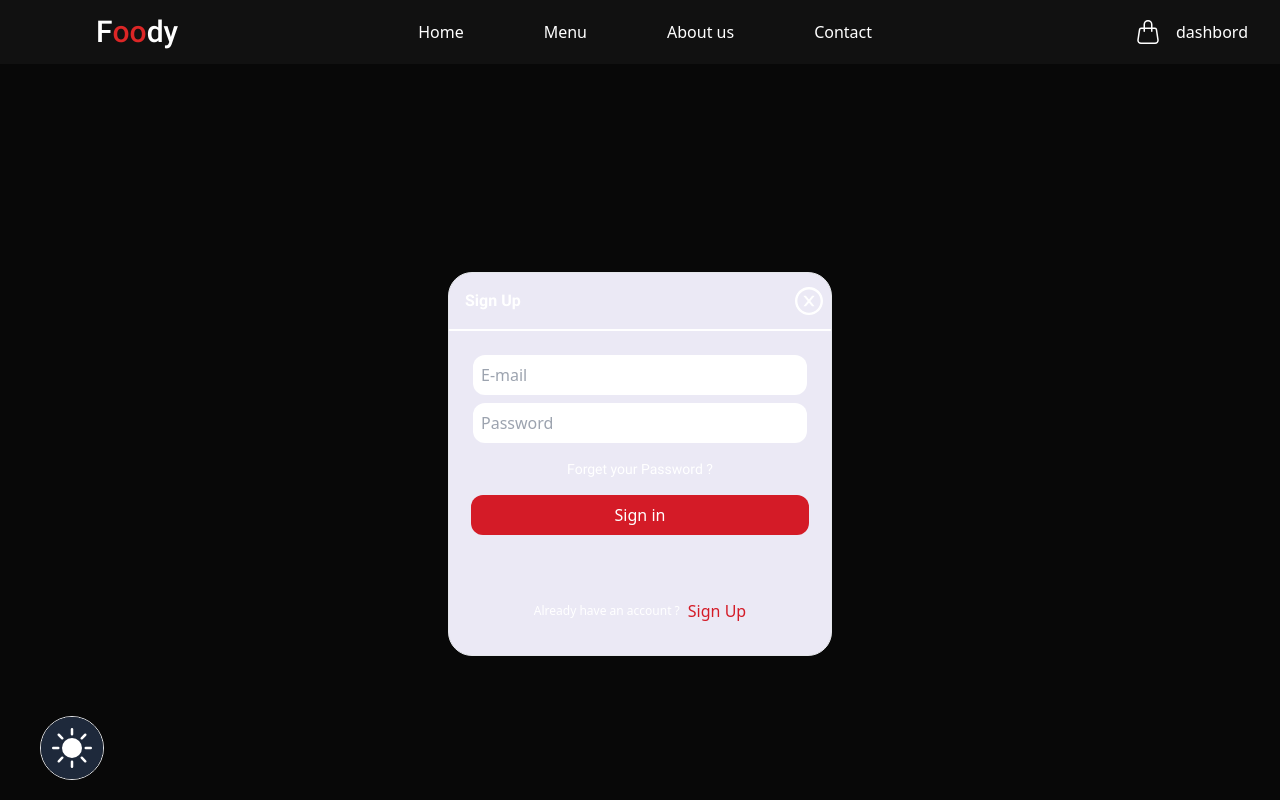
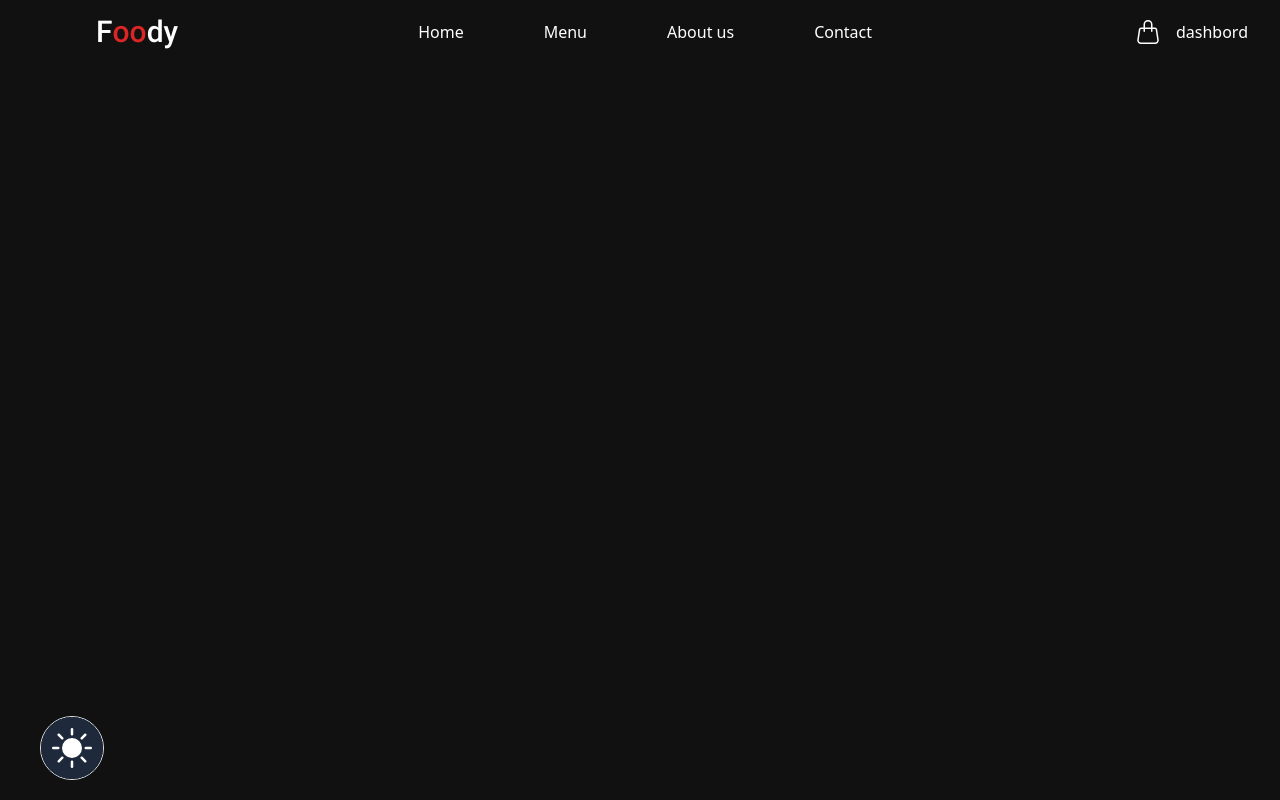
Before and after one commit to najmatn00/menu-resturant, a React (Vite) app: page /signUp in a window 1280 px wide. Built offline with nearby package versions, Linux system fonts and the light colour scheme.

Commit message:
fixed style

```diff
--- a/index.html
+++ b/index.html
@@ -2,9 +2,9 @@
 <html lang="en">
   <head>
     <meta charset="UTF-8" />
-    <link rel="icon" type="image/svg+xml" href="/vite.svg" />
+    <link rel="icon" type="image/svg+xml" href="/src/assets/img/pizza2.png" />
     <meta name="viewport" content="width=device-width, initial-scale=1.0" />
-    <title>Vite + React</title>
+    <title>menu resturent</title>
   </head>
   <body>
     <div id="root"></div>
--- a/src/header/header.jsx
+++ b/src/header/header.jsx
@@ -74,7 +74,7 @@ const Header = () => {
             <div className="md:hidden flex flex-end w-full ">
                 <AiOutlineMenu onClick={menuClickHandler} className="w-6 h-6 mr-1"/>
             </div>
-        {!IsLogin() && <Button click={clickHandler}  textColor={" text-white"} >Sign In</Button>
+            {!IsLogin() && <Button click={clickHandler} classCss="border px-4 rounded-3xl bg-[#D41B27]  text-sm dark:border-0  shadow-md shadow-red-600"  textColor={" text-white"} >Sign In</Button>
             }
         <div className=" hidden md:block">
         {IsLogin() && <NavLink to='/dashbord' >dashbord</NavLink>}
--- a/src/routes.jsx
+++ b/src/routes.jsx
@@ -26,7 +26,7 @@ let routes = [
         {path:"acount",element:<Acounts/>},
     ]},
     {path:"/signIn",element:<SignInPage/>},
-    {path:"/signUp",element:<SignUp/>},
+    // {path:"/signUp",element:<SignUp/>},
 
 
 ];
--- a/src/signup/signIn.jsx
+++ b/src/signup/signIn.jsx
@@ -1,17 +1,23 @@
 import { useState } from 'react';
 import { Link, useNavigate } from "react-router-dom";
 import { AiOutlineCloseCircle } from 'react-icons/ai';
+import SignUp from './signUp';
 const SignIn = ({closeHandler}) => {
+    // true => sign-in
+    // false => sign-up
+    let [choice,setChoice] = useState(true)
     let clickHandlerClose=()=>{
         closeHandler(false)
     }
-    let navigate=useNavigate();
+
     let clickHandlerbutton=()=>{
-        navigate("signUp");
+        // navigate("signUp");
+        setChoice(!choice)
     }
     return (<>
 
-    <div className="bg-transparant-black flex justify-center items-center h-screen w-screen fixed top-16 left-0 ">
+    {choice ?
+    (<div className="bg-transparant-black flex justify-center items-center h-screen w-screen fixed top-16 left-0 ">
     <div className=" border bg-[#EBE9F5] dark:bg-gray-600 dark:border-0 w-96 h-96 rounded-3xl">
     <div className="flex items-center">
     <p className="Robt_bold m-4">Sign In</p>
@@ -29,13 +35,15 @@ const SignIn = ({closeHandler}) => {
     <button className="bg-[#D41B27] text-white  py-2 mt-4 rounded-xl px-36">Sign in</button>
     </div>
     <div className="flex items-center mt-16 justify-center gap-2">
-    <p className="Robat_regular text-xs   ">Already have an account ? </p>
+    <p className="Robat_regular text-xs   ">Don't have an account? </p>
     {/* <Button textColor={"text-white"} color={" bg-[#D41B27]"}>sign up</Button> */}
     <button onClick={clickHandlerbutton} className='text-[#D41B27] '>Sign Up</button>
     </div>
     </div>
 
-    </div>
+    </div> ):
+    <SignUp handller={clickHandlerbutton} HandlerClose={clickHandlerClose}/>
+    }
     </> );
 }
 
--- a/src/signup/signUp.jsx
+++ b/src/signup/signUp.jsx
@@ -1,27 +1,27 @@
 import { AiOutlineCloseCircle } from 'react-icons/ai';
-const SignUp = () => {
+const SignUp = ({handller,HandlerClose}) => {
     return ( <>
-    <div className=" flex justify-center items-center h-screen w-screen fixed top-16 left-0 bg-transparant-black ">
-    <div className=" border bg-[#EBE9F5] w-96 h-96 rounded-3xl">
+    <div className="bg-transparant-black flex justify-center items-center h-screen w-screen fixed top-16 left-0 ">
+    <div className=" border bg-[#EBE9F5] dark:bg-gray-600 dark:border-0 w-96 h-96 rounded-3xl">
     <div className="flex items-center">
-    <p className="Robt_bold m-4">Sign Up</p>
+    <p className="Robt_bold m-4">sign-up</p>
     <div className="ml-64">
-        <AiOutlineCloseCircle className='w-8 h-8'/>
+        <AiOutlineCloseCircle onClick={HandlerClose} className='w-8 h-8'/>
     </div>
     </div>
     <div className="w-full h-0.5 bg-white"></div>
     <div className="flex flex-col gap-2 mx-6 ">
     <input className="mt-6 py-2 rounded-xl px-2" type="text" placeholder="E-mail" />
     <input className="py-2 rounded-xl px-2" type="text" placeholder="Password" />
+    <input className="py-2 rounded-xl px-2" type="text" placeholder="repeat Password" />
     </div>
-    <p className="text-center mt-4 Robt_regular text-sm">Forget your Password ?</p>
     <div className="flex justify-center items-center">
-    <button className="bg-[#D41B27] text-white  py-2 mt-4 rounded-xl px-36">Sign in</button>
+    <button className="bg-[#D41B27] text-white  py-2 mt-4 rounded-xl px-36">Sign Up</button>
     </div>
     <div className="flex items-center mt-16 justify-center gap-2">
     <p className="Robat_regular text-xs   ">Already have an account ? </p>
     {/* <Button textColor={"text-white"} color={" bg-[#D41B27]"}>sign up</Button> */}
-    <button className='text-[#D41B27]' >Sign Up</button>
+    <button onClick={handller} className='text-[#D41B27] '>Sign in</button>
     </div>
     </div>
 
--- a/src/signup/signinPage.jsx
+++ b/src/signup/signinPage.jsx
@@ -1,6 +1,6 @@
 const SignInPage = () => {
     return ( <div className="Robt_bold flex justify-center items-center h-screen text-6xl ">
-    <p className="">please sign up koreh khar</p>
+    <p className="">please sign up</p>
     </div> );
 }
 
```
Lines whose indentation alone changed are shown as unchanged.
